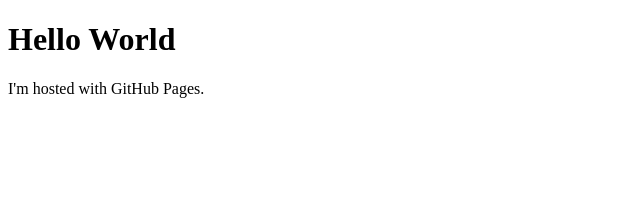
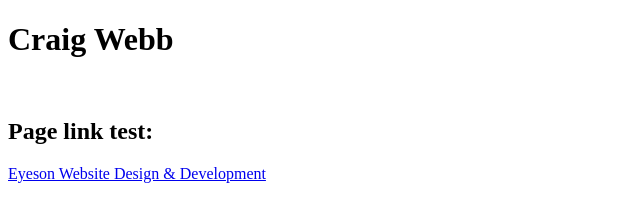
Before and after one commit to craigvt/craigvt.github.io, a plain HTML site: page index.html in a window 1280 px wide. Shown: the whole page, without its empty margins (0-640 px from the left). Drawn offline with Linux system fonts and the light colour scheme.

Commit message:
testing links

```diff
--- a/index.html
+++ b/index.html
@@ -1,7 +1,9 @@
 <!DOCTYPE html>
 <html>
 <body>
-<h1>Hello World</h1>
-<p>I'm hosted with GitHub Pages.</p>
+<h1>Craig Webb</h1>
+<br>
+<h2>Page link test:</h2>
+<a href="https://craigvt.github.io/Eyeson">Eyeson Website Design & Development</a>
 </body>
 </html>
```
